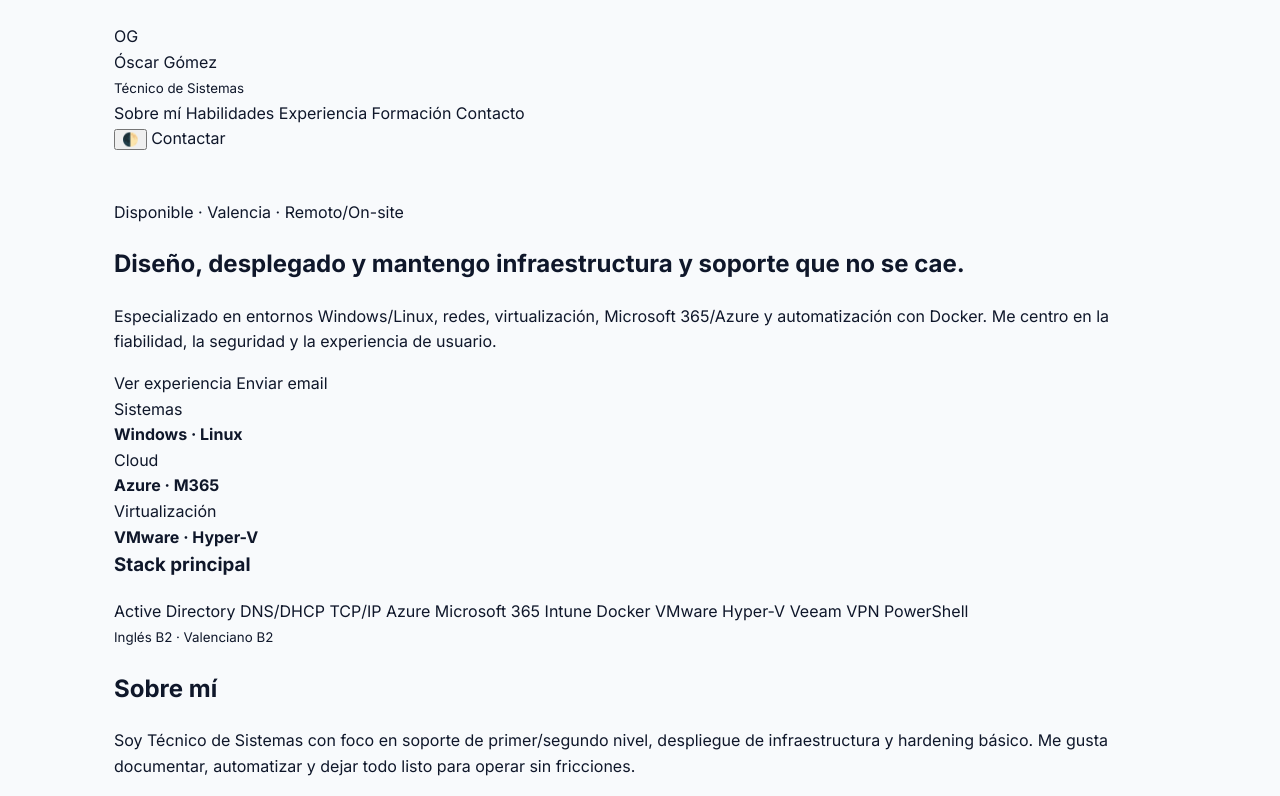
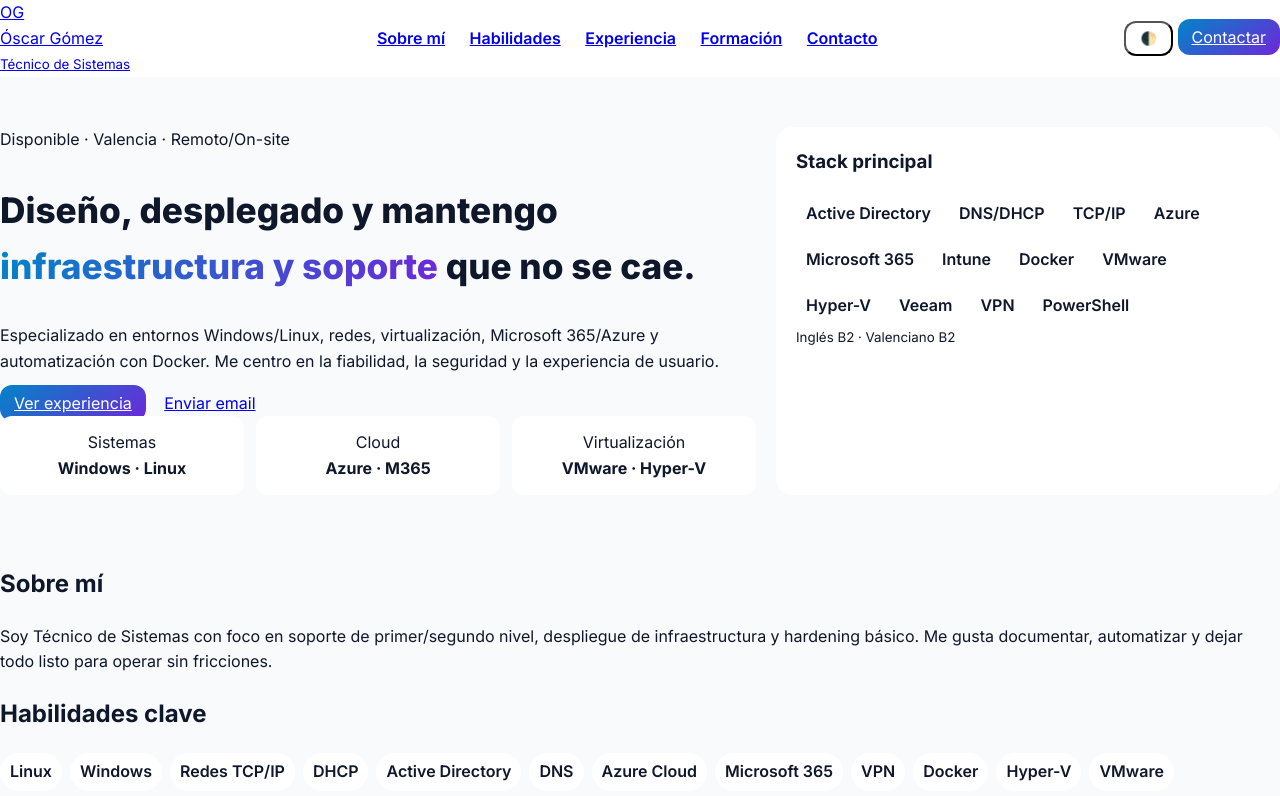
Before and after one commit to oscar-gomez-soriano/oscar-gomez-soriano.github.io, a plain HTML site: page index.html in a window 1280 px wide. Shown: the top 796 px of the page. Drawn offline with Linux system fonts and the light colour scheme.

Commit message:
Refactor CSS variables for improved readability

```diff
--- a/style.css
+++ b/style.css
@@ -1,5 +1,4 @@
-/* style.css */
-:root{
+:root {
   --bg: #0b1220;
   --bg-soft: #0f172a;
   --card: #111827;
@@ -7,14 +6,10 @@
   --muted: #94a3b8;
   --brand: #0ea5e9;
   --accent: #a78bfa;
---ok: #10b981;
---warn: #f59e0b;
---danger:#ef4444;
   --shadow: 0 10px 30px rgba(2,6,23,.45);
---radius: 16px;
---radius-lg: 22px;
 }
-html.light{
+
+html.light {
   --bg: #f8fafc;
   --bg-soft: #ffffff;
   --card: #ffffff;
@@ -22,11 +17,62 @@ html.light{
   --muted: #475569;
   --brand: #0284c7;
   --accent: #6d28d9;
---shadow: 0 10px 30px rgba(15, 23, 42, .12);
 }
-*{box-sizing: border-box}
-html,body{height:100%}
-body{margin:0;font-family:Inter,system-ui;background:var(--bg);color:var(--txt);line-height:1.6;overflow-x:hidden}
-a{color:inherit;text-decoration:none}
-.wrap{max-width:1100px;margin:0 auto;padding:24px}
-/* ... Resto de estilos exactamente iguales que estaban en <style> ... */
+
+body {
+  margin:0;
+  font-family: Inter, system-ui;
+  background: var(--bg);
+  color: var(--txt);
+  line-height:1.6;
+}
+
+/* NAV */
+header.nav {
+  position:sticky;top:0;z-index:50;
+  backdrop-filter:blur(10px);
+  background: var(--bg-soft);
+}
+.nav-inner {display:flex;align-items:center;justify-content:space-between;}
+.nav-links a {margin:0 10px;font-weight:600;}
+.btn {padding:8px 14px;border-radius:12px;}
+.btn.primary {background: linear-gradient(140deg, var(--brand), var(--accent));color:white;border:0;}
+.btn.ghost {background:transparent;}
+
+/* HERO */
+.hero {display:grid;grid-template-columns:1.2fr .8fr;gap:20px;padding:50px 0;}
+.hero h1 {font-size:2.2rem;font-weight:900;}
+.hero .gradient {background:linear-gradient(120deg,var(--brand),var(--accent));-webkit-background-clip:text;color:transparent;}
+.hero-card {background:var(--card);padding:20px;border-radius:16px;}
+.hero-grid {display:grid;grid-template-columns:repeat(3,1fr);gap:12px;}
+.kpi {background:var(--bg-soft);padding:14px;border-radius:12px;text-align:center;}
+
+/* CHIPS */
+.chips {display:flex;flex-wrap:wrap;gap:8px;}
+.chip {padding:6px 10px;border-radius:999px;background:var(--bg-soft);font-weight:600;}
+
+/* TIMELINE */
+.timeline {position:relative;}
+.timeline::before {content:\"\";position:absolute;left:16px;top:0;bottom:0;width:2px;background:var(--muted);}
+.t-item {display:grid;grid-template-columns:36px 1fr;gap:12px;margin-bottom:20px;}
+.t-dot {width:14px;height:14px;border-radius:50%;background:linear-gradient(135deg,var(--brand),var(--accent));}
+.t-card {background:var(--card);padding:16px;border-radius:12px;}
+
+/* GRID */
+.grid {display:grid;grid-template-columns: repeat(auto-fit,minmax(220px,1fr));gap:16px;}
+.card {background:var(--card);padding:16px;border-radius:12px;}
+
+/* CONTACT */
+.contact {display:grid;grid-template-columns:1.2fr .8fr;gap:20px;}
+
+/* FOOTER */
+footer {margin-top:30px;padding:20px 0;color:var(--muted);text-align:center;}
+
+/* ANIMATIONS */
+[data-reveal]{opacity:0;transform:translateY(14px);transition:.6s ease}
+[data-reveal].in{opacity:1;transform:none}
+
+@media (max-width: 768px){
+  .hero {grid-template-columns:1fr;}
+  .contact {grid-template-columns:1fr;}
+}
```
Lines whose indentation alone changed are shown as unchanged.
